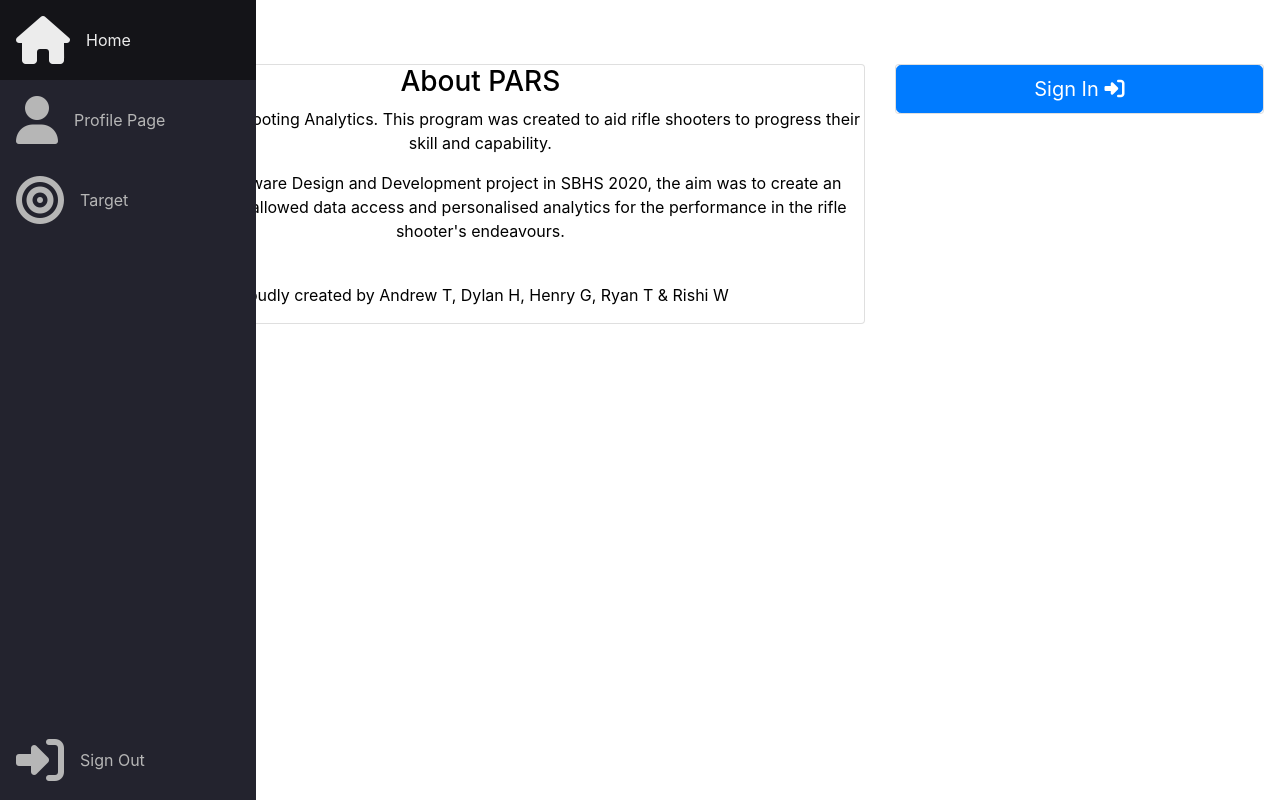
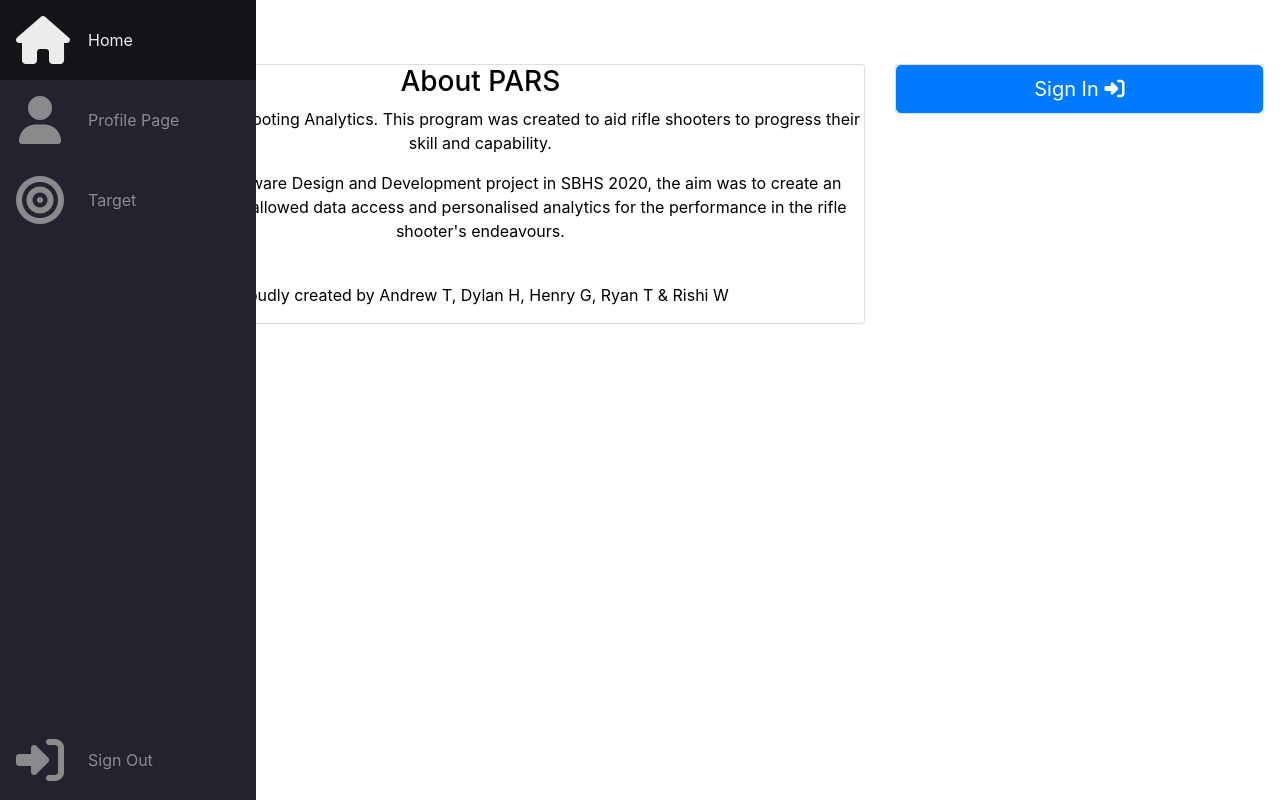
Before and after one commit to TAS-scorchedshadow/Rifle_Shooting_Major, a Flask app: page / in a window 1280 px wide. Run offline with Flask 2, Linux system fonts and the light colour scheme; some libraries are stand-ins or nearby versions.

Commit message:
Finished Sidebar

```diff
--- a/static/style.css
+++ b/static/style.css
@@ -1,5 +1,6 @@
 :root {
     font-size: 16px;
+    font-family: 'Open Sans';
     --text-primary: #b6b6b6;
     --text-secondary: #ececec;
     --bg-primary:#23232e;
@@ -60,16 +61,20 @@ main {
     text-decoration: none;
     padding: 0;
     margin: 0;
+    filter: grayscale(100%) opacity(0.7);
     transition: var(--transition-speed);
 }
 
 .nav-link i {
     padding-left: 1rem;
     font-size: 3rem;
+    width: 4rem;
+    min-width: 4rem;
+    text-align: center;
 }
 
 .linked-text {
-    margin-left: 1rem;
+    margin-left: 1.5rem;
     display: none;
 }
 
--- a/templates/base.html
+++ b/templates/base.html
@@ -9,6 +9,7 @@
     <!-- Bootstrap JS -->
    <script src="https://stackpath.bootstrapcdn.com/bootstrap/4.5.2/js/bootstrap.min.js" integrity="sha384-B4gt1jrGC7Jh4AgTPSdUtOBvfO8shuf57BaghqFfPlYxofvL8/KUEfYiJOMMV+rV" crossorigin="anonymous"></script>
     <link rel="stylesheet" href="../static/style.css">
+    <link href="https://fonts.googleapis.com/css?family=Open+Sans:300,400,700&display=swap" rel="stylesheet"/>
 </head>
 <body>
     <nav class="sidebar">
```
